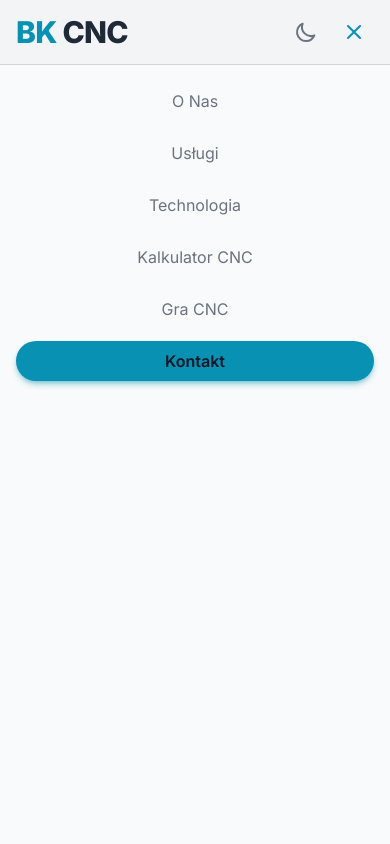
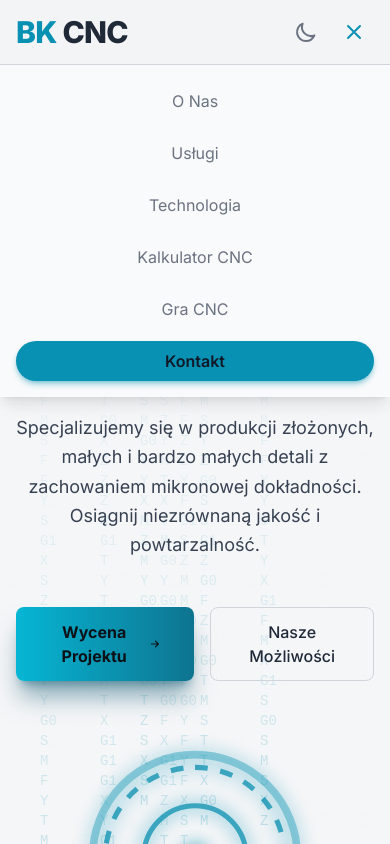
Before and after one commit to blazejkaczmar1993/blazejkaczmar, a plain HTML site: page index.html in a window 390 px wide. Both pictures are taken after a click on the button 354 px from the left and 32 px from the top of the page. Shown: the top 844 px of the page. Drawn offline with nearby package versions, Linux system fonts and the light colour scheme.

Commit message:
Update index.html

```diff
--- a/index.html
+++ b/index.html
@@ -207,11 +207,11 @@
             transform: translateY(-100%);
         }
 
-        /* POPRAWKA NAJWAŻNIEJSZA: Wymuszenie kryjącego tła dla menu mobilnego */
+        /* POPRAWKA 3: Ustawienie wysokości menu mobilnego na AUTO */
         #mobile-menu {
             background-color: var(--color-bg-mobile) !important;
-            min-height: calc(100vh - 64px); /* 100% wysokości widoku minus wysokość nagłówka */
-            height: auto;
+            height: auto; /* Zmiana z min-height: calc(100vh - 64px) na auto */
+            min-height: 0; /* Zapewnienie, że nie ma narzuconego minimum */
             border-top: 1px solid var(--color-border-primary); /* Dodanie linii odcinającej */
         }
     </style>
@@ -253,7 +253,7 @@
         </div>
     </header>
 
-    <!-- Menu mobilne: używa teraz zmiennej --color-bg-mobile w CSS, aby wymusić krycie -->
+    <!-- Menu mobilne: rozmiar dostosowuje się do zawartości, a nie do całego widoku -->
     <nav id="mobile-menu" class="hidden md:hidden fixed top-16 left-0 right-0 z-50 bg-bg-secondary p-4 shadow-lg">
         <div class="flex flex-col space-y-3 text-center text-muted">
             <a href="#o-nas" class="block py-2 hover:text-primary transition duration-300 mobile-menu-link">O Nas</a>
```
